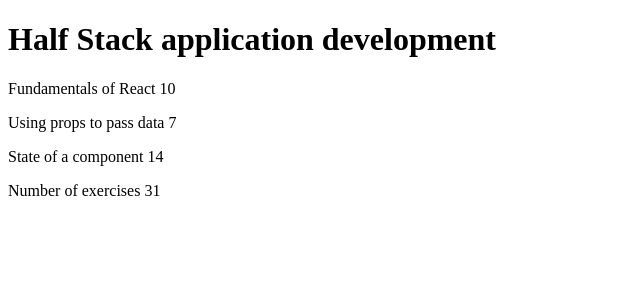
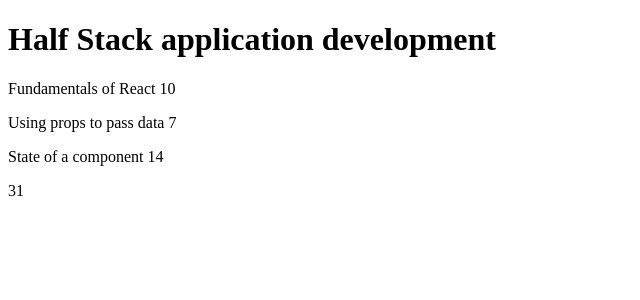
Before and after one commit to bendory1995/FullStackOpen, a React (Create React App) app in the folder part1/: page / in a window 1280 px wide. Shown: the top 300 px of the page, without its empty margins (0-640 px from the left). Built offline with nearby package versions, Linux system fonts and the light colour scheme.

Commit message:
Reviewed Material

```diff
--- a/part1/src/App.js
+++ b/part1/src/App.js
@@ -8,35 +8,32 @@
 const Content = (props) => {
   return (
     <>
-      <Part part={props.parts[0].name} exercises={props.parts[0].exercises} />
-      <Part part={props.parts[1].name} exercises={props.parts[1].exercises} />
-      <Part part={props.parts[2].name} exercises={props.parts[2].exercises} />
+      <Part name={props.parts[0].name} exercise={props.parts[0].exercises} />
+      <Part name={props.parts[1].name} exercise={props.parts[1].exercises} />
+      <Part name={props.parts[2].name} exercise={props.parts[2].exercises} />
     </>
+  );
+};
+const Part = (props) => {
+  return (
+    <p>
+      {props.name} {props.exercise}
+    </p>
   );
 };
 
 const Total = (props) => {
   return (
     <p>
-      Number of exercises{" "}
       {props.parts[0].exercises +
         props.parts[1].exercises +
         props.parts[2].exercises}
     </p>
   );
 };
-
-const Part = (props) => {
-  return (
-    <p>
-      {props.part} {props.exercises}
-    </p>
-  );
-};
 const App = () => {
-  const course = {
-    name: "Half Stack application development",
-    parts: [
+  const course = "Half Stack application development";
+  const parts = [
     {
       name: "Fundamentals of React",
       exercises: 10,
@@ -49,14 +46,12 @@
       name: "State of a component",
       exercises: 14,
     },
-    ],
-  };
-
+  ];
   return (
     <div>
-      <Header course={course.name} />
-      <Content parts={course.parts} />
-      <Total parts={course.parts} />
+      <Header course={course} />
+      <Content parts={parts} />
+      <Total parts={parts} />
     </div>
   );
 };
```
Lines whose indentation alone changed are shown as unchanged.
